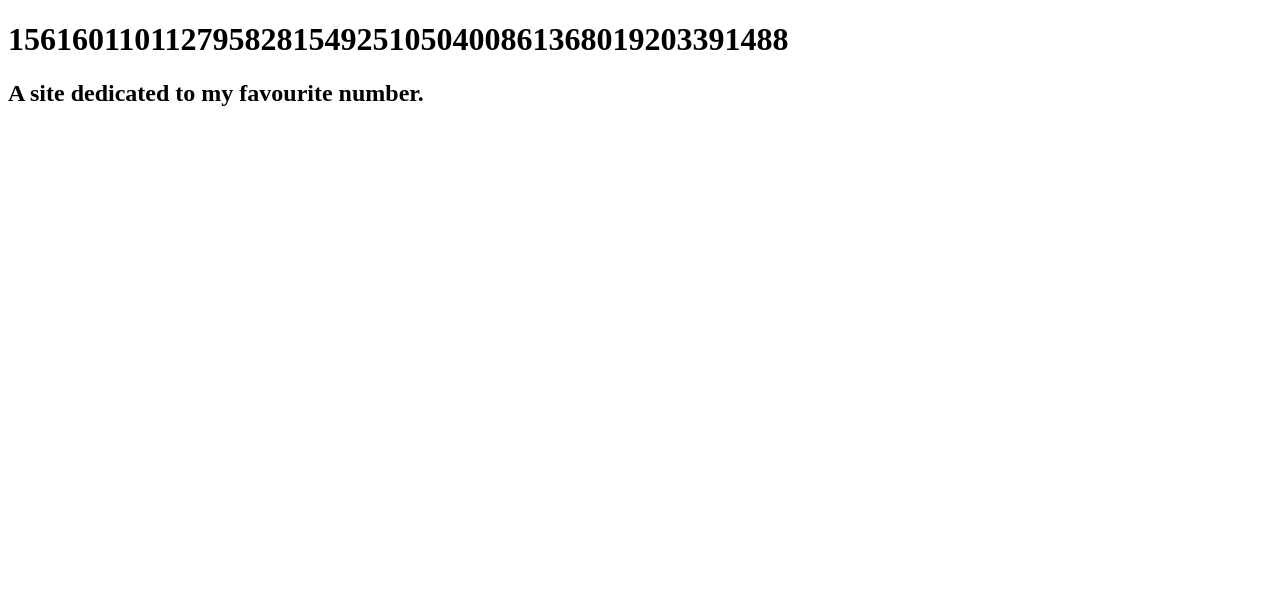
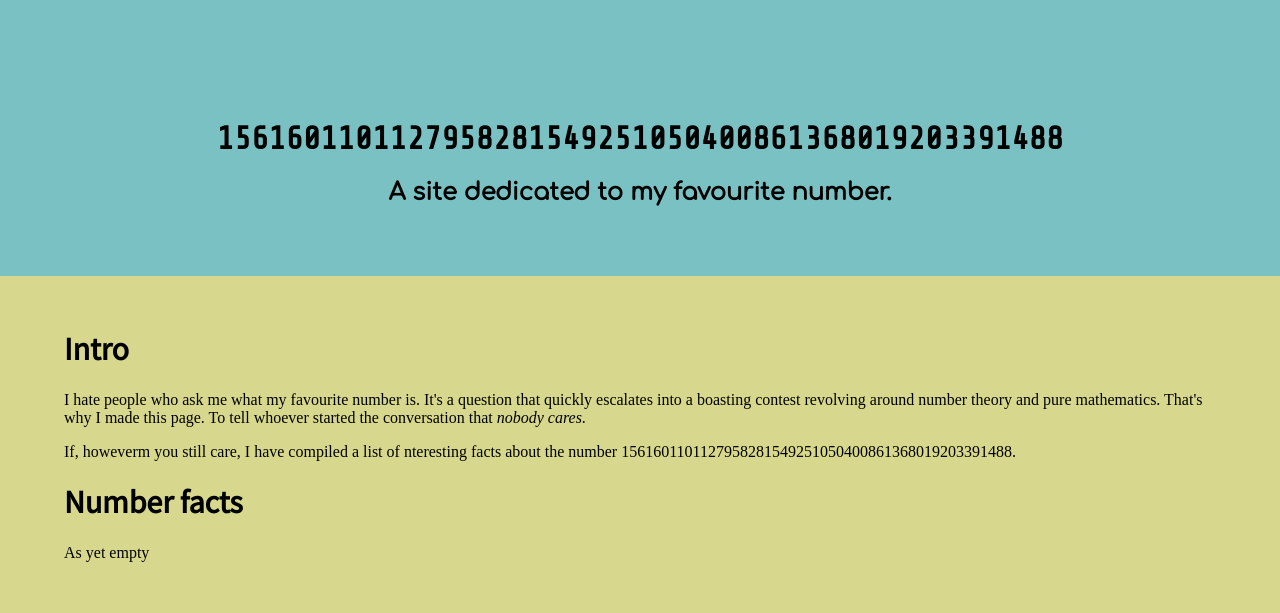
Before and after one commit to spdskatr/FavNumber, a plain HTML site: page index.html in a window 1280 px wide. Drawn offline with nearby package versions, Linux system fonts and the light colour scheme.

Commit message:
Decorations

```diff
--- a/index.html
+++ b/index.html
@@ -8,18 +8,28 @@
 <head>
     <title>My Favourite Number!</title>
     <link rel="shortcut icon" href="heart.png" />
-    <!-- Fite me -->
-    <style>
-        .bigassheading {
-
-        }
-    </style>
+    <link rel="stylesheet" href="style.css" />
+    <script src="main.js"></script>
 </head>
 <body>
-     <!-- Yeah, it's incomplete. What you gonna do about it? At least I didn't add google analytics. -->
+    <!-- Yeah, it's incomplete. What you gonna do about it? At least I didn't add google analytics. -->
     <div class="bigassheading">
-        <h1>1561601101127958281549251050400861368019203391488</h1>
-        <h2>A site dedicated to my favourite number.</h2>
+        <div class="headingraft">
+            <h1 id="thenumber" style="color: black" onclick="setInterval(changeNumberColor, 100)">1561601101127958281549251050400861368019203391488</h1>
+            <h2>A site dedicated to my favourite number.</h2>
+        </div>
     </div>
+    <div class="bigasseverythingelseakacontent">
+        <h1>Intro</h1>
+        <p>I hate people who ask me what my favourite number is. It's a question that quickly escalates into a boasting contest revolving around number theory and pure mathematics. That's why I made this page. To tell whoever started the conversation that <em>nobody cares</em>.</p>
+        <p>If, howeverm you still care, I have compiled a list of nteresting facts about the number 1561601101127958281549251050400861368019203391488.</p>
+        <h1>Number facts</h1>
+        <p>As yet empty</p>
+    </div>
+    <!-- Number facts about 1561601101127958281549251050400861368019203391488:
+        In hexadecimal: 111889 d7d88d 17f17a 79c1c2 21a704 d98000 00000 <- Also a colour theme (rip last hex code only 5 chars)
+        In binary: 10001000110001000100111010111110110001000110100010111111100010111101001111001110000011100001000100001101001110000010011011001100000000000000000000000000000000000
+
+        -->
 </body>
 </html>
--- /dev/null
+++ b/main.js
@@ -0,0 +1,5 @@
+const palette = ["111889", "d7d88d", "17f17a", /*"79c1c2", This is the colour of the background */ "21a704", "d98000"]
+
+function changeNumberColor() {
+    document.getElementById("thenumber").setAttribute("style", "color: #" + palette[Math.floor(Math.random() * palette.length)])
+}
--- /dev/null
+++ b/style.css
@@ -0,0 +1,43 @@
+@import url("https://fonts.googleapis.com/css?family=Comfortaa|Share+Tech+Mono|Source+Sans+Pro");
+
+:root {
+    --color1: #111889; /* h1, h2 colour */
+    --color2: #d7d88d; /* Body colour */
+    --color3: #17f17a; /*  */
+    --color4: #79c1c2; /* Page header colour */
+    --color5: #21a704; /*  */
+    --color6: #d98000; /*  */
+}
+
+body {
+    background-color: var(--color2);
+    margin: 0;
+}
+
+h1, h2, h3 {
+    font-family: 'Source Sans Pro', sans-serif;
+}
+
+.bigassheading {
+    background-color: var(--color4);
+    width: 100%;
+}
+
+    .bigassheading h2 {
+        font-family: 'Comfortaa', sans-serif;
+    }
+
+.bigasseverythingelseakacontent {
+    padding: 32px 64px;
+}
+
+.headingraft {
+    margin: 0 auto;
+    padding: 100px 0px 50px 0px;
+    display: block;
+    text-align: center;
+}
+
+#thenumber {
+    font-family: 'Share Tech Mono', monospace;
+}
```
Also changed, not shown: heart.png.
